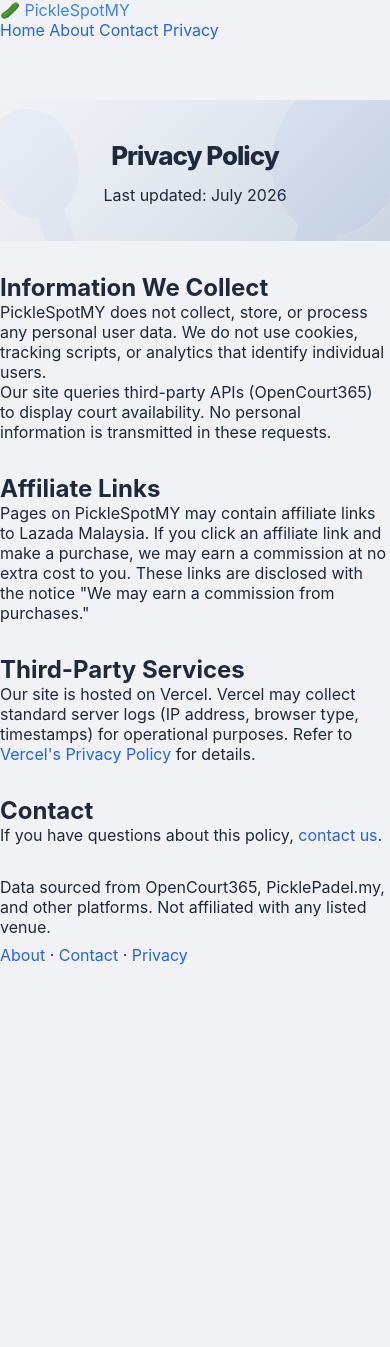
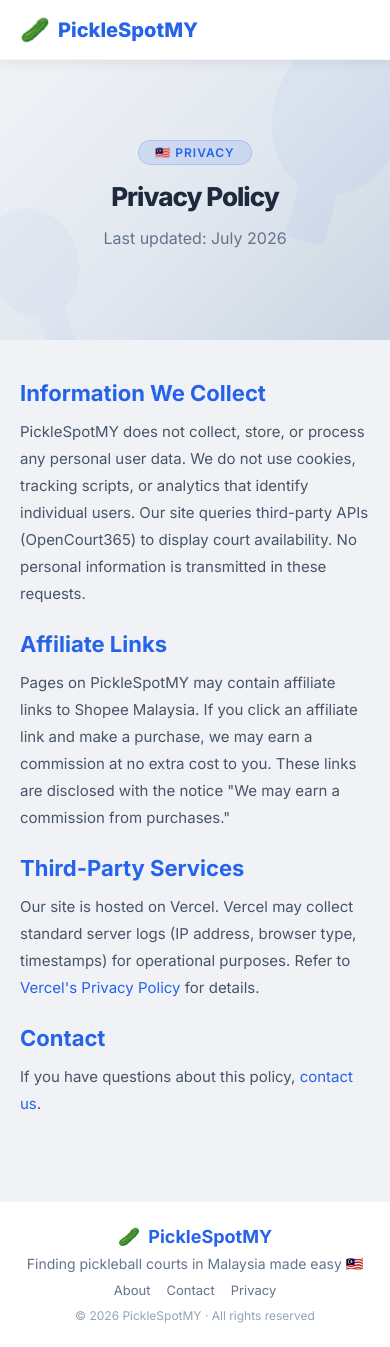
Before and after one commit to torche0713-oss/PickleSpotMY, a website: page privacy.html in a window 390 px wide. Before the commit the page ends 965 px from the top, so only its background shows below. Drawn offline with Linux system fonts and the light colour scheme.

Commit message:
Apply PickleSpotPH/CourtQ blue theme, sidebar+map layout, responsive redesign

```diff
--- a/privacy.html
+++ b/privacy.html
@@ -4,56 +4,59 @@
   <meta charset="UTF-8" />
   <meta name="viewport" content="width=device-width, initial-scale=1.0" />
   <title>Privacy Policy — PickleSpotMY</title>
+  <link rel="stylesheet" href="https://cdnjs.cloudflare.com/ajax/libs/font-awesome/6.4.0/css/all.min.css" />
+  <link href="https://fonts.googleapis.com/css2?family=Inter:wght@300;400;500;600;700;800&display=swap" rel="stylesheet" />
   <link rel="stylesheet" href="css/styles.css" />
 </head>
 <body>
-  <header class="header">
-    <div class="container header-inner">
-      <a href="/" class="logo">
-        <span class="logo-icon">🥒</span>
-        <span class="logo-text">PickleSpot<span class="logo-accent">MY</span></span>
-      </a>
-      <nav class="nav">
-        <a href="/">Home</a>
+  <nav class="navbar">
+    <div class="nav-brand">
+      <span class="brand-icon">🥒</span>
+      <span>PickleSpot<span class="brand-accent">MY</span></span>
+    </div>
+    <div class="nav-links">
+      <a href="/" class="nav-link"><i class="fas fa-map-marked-alt"></i> Home</a>
+      <a href="/about.html" class="nav-link"><i class="fas fa-info-circle"></i> About</a>
+      <a href="/contact.html" class="nav-link"><i class="fas fa-envelope"></i> Contact</a>
+      <a href="/privacy.html" class="nav-link active"><i class="fas fa-shield-alt"></i> Privacy</a>
+    </div>
+  </nav>
+
+  <section class="hero" style="padding:80px 20px 60px">
+    <div class="hero-content">
+      <span class="hero-badge">🇲🇾 Privacy</span>
+      <h1>Privacy Policy</h1>
+      <p class="hero-sub">Last updated: July 2026</p>
+    </div>
+  </section>
+
+  <main style="max-width:720px;margin:0 auto;padding:40px 20px 60px">
+    <h2 style="font-size:22px;margin-bottom:12px;color:var(--primary)">Information We Collect</h2>
+    <p style="font-size:15px;line-height:1.8;color:#475569;margin-bottom:24px">PickleSpotMY does not collect, store, or process any personal user data. We do not use cookies, tracking scripts, or analytics that identify individual users. Our site queries third-party APIs (OpenCourt365) to display court availability. No personal information is transmitted in these requests.</p>
+
+    <h2 style="font-size:22px;margin-bottom:12px;color:var(--primary)">Affiliate Links</h2>
+    <p style="font-size:15px;line-height:1.8;color:#475569;margin-bottom:24px">Pages on PickleSpotMY may contain affiliate links to Shopee Malaysia. If you click an affiliate link and make a purchase, we may earn a commission at no extra cost to you. These links are disclosed with the notice "We may earn a commission from purchases."</p>
+
+    <h2 style="font-size:22px;margin-bottom:12px;color:var(--primary)">Third-Party Services</h2>
+    <p style="font-size:15px;line-height:1.8;color:#475569;margin-bottom:24px">Our site is hosted on Vercel. Vercel may collect standard server logs (IP address, browser type, timestamps) for operational purposes. Refer to <a href="https://vercel.com/legal/privacy-policy" target="_blank">Vercel's Privacy Policy</a> for details.</p>
+
+    <h2 style="font-size:22px;margin-bottom:12px;color:var(--primary)">Contact</h2>
+    <p style="font-size:15px;line-height:1.8;color:#475569;margin-bottom:24px">If you have questions about this policy, <a href="/contact.html">contact us</a>.</p>
+  </main>
+
+  <footer class="site-footer">
+    <div class="footer-content">
+      <div class="footer-brand">
+        <span>🥒</span>
+        <span>PickleSpotMY</span>
+      </div>
+      <p class="footer-tagline">Finding pickleball courts in Malaysia made easy 🇲🇾</p>
+      <div class="footer-links">
         <a href="/about.html">About</a>
         <a href="/contact.html">Contact</a>
         <a href="/privacy.html">Privacy</a>
-      </nav>
-    </div>
-  </header>
-
-  <main>
-    <section class="hero">
-      <div class="container">
-        <h1>Privacy Policy</h1>
-        <p>Last updated: July 2026</p>
       </div>
-    </section>
-
-    <section class="content-section">
-      <div class="container">
-        <div style="max-width:720px;margin:0 auto;padding:32px 0;">
-          <h2>Information We Collect</h2>
-          <p>PickleSpotMY does not collect, store, or process any personal user data. We do not use cookies, tracking scripts, or analytics that identify individual users.</p>
-          <p>Our site queries third-party APIs (OpenCourt365) to display court availability. No personal information is transmitted in these requests.</p>
-
-          <h2 style="margin-top:32px;">Affiliate Links</h2>
-          <p>Pages on PickleSpotMY may contain affiliate links to Lazada Malaysia. If you click an affiliate link and make a purchase, we may earn a commission at no extra cost to you. These links are disclosed with the notice "We may earn a commission from purchases."</p>
-
-          <h2 style="margin-top:32px;">Third-Party Services</h2>
-          <p>Our site is hosted on Vercel. Vercel may collect standard server logs (IP address, browser type, timestamps) for operational purposes. Refer to <a href="https://vercel.com/legal/privacy-policy" target="_blank">Vercel's Privacy Policy</a> for details.</p>
-
-          <h2 style="margin-top:32px;">Contact</h2>
-          <p>If you have questions about this policy, <a href="/contact.html">contact us</a>.</p>
-        </div>
-      </div>
-    </section>
-  </main>
-
-  <footer class="footer">
-    <div class="container">
-      <p>Data sourced from OpenCourt365, PicklePadel.my, and other platforms. Not affiliated with any listed venue.</p>
-      <p style="margin-top:8px;"><a href="/about.html">About</a> · <a href="/contact.html">Contact</a> · <a href="/privacy.html">Privacy</a></p>
+      <p class="footer-copy">&copy; 2026 PickleSpotMY &middot; All rights reserved</p>
     </div>
   </footer>
 </body>
```
Also changed, not shown: contact.html (+41 -33 lines).
